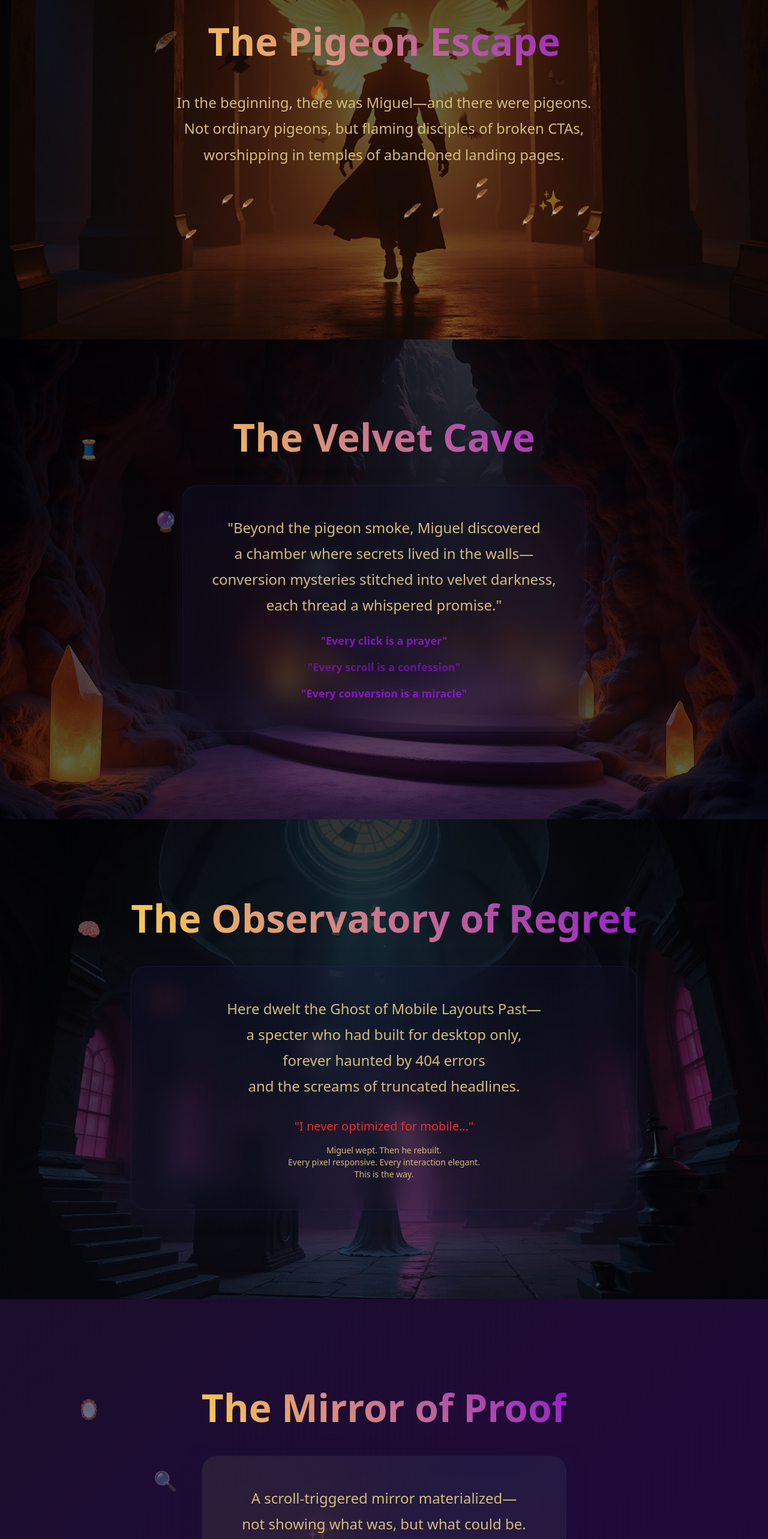
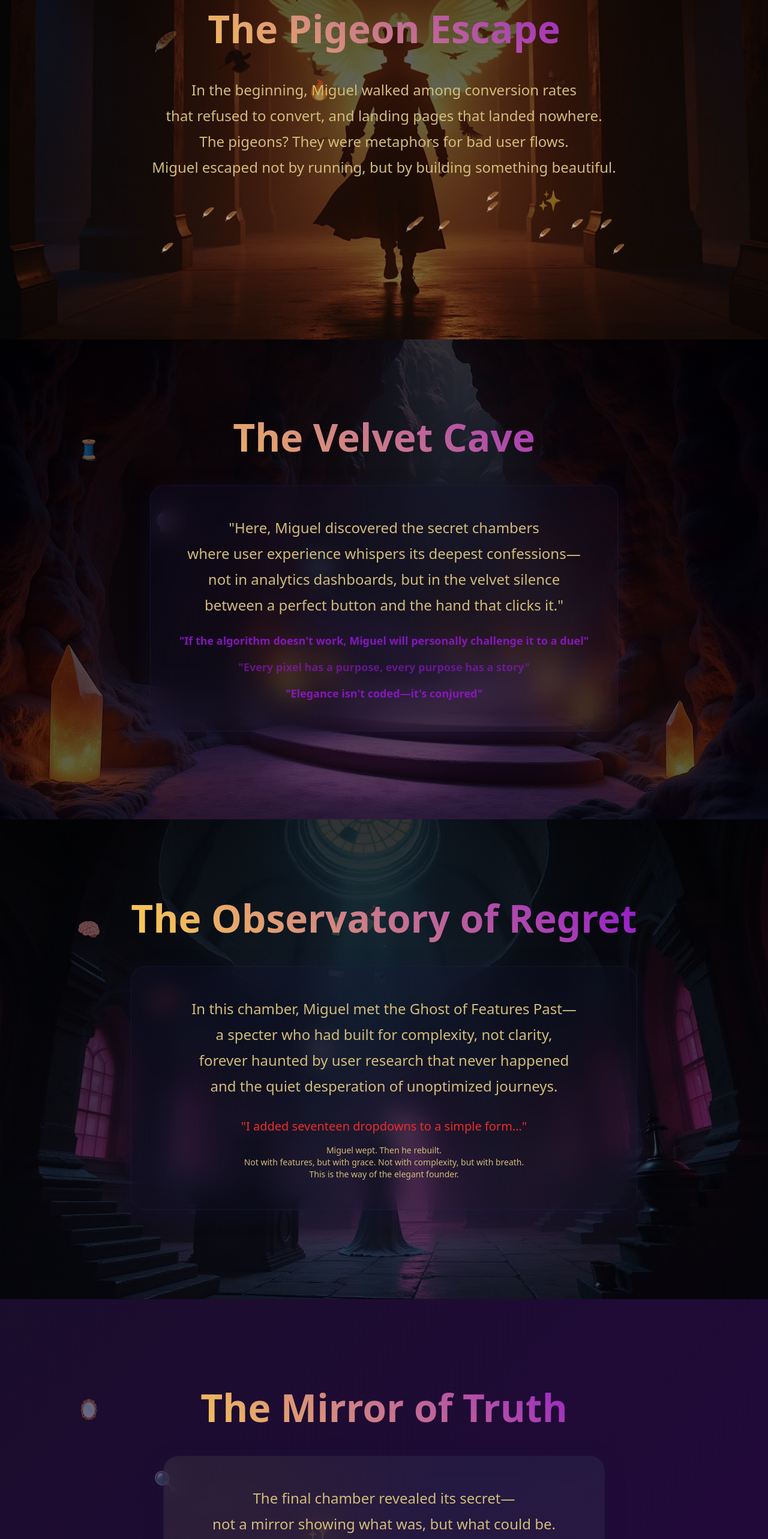
Before and after one commit to pf-cmyk/miguel-s-legendary-funnel, a React (Vite) app: page / in a window 1280 px wide. Shown: the part 234-2800 px from the top of the page at 60% size. Built offline with nearby package versions, Linux system fonts and the light colour scheme; the HTML template or start-up script is replaced by a standard one.

Commit message:
Refine funnel's emotional flow

```diff
--- a/src/components/MiguelStoryFunnel.tsx
+++ b/src/components/MiguelStoryFunnel.tsx
@@ -65,9 +65,10 @@ const MiguelStoryFunnel = () => {
         <div className="text-center z-10 max-w-4xl">
           <h1 className="chapter-title mb-8">The Pigeon Escape</h1>
           <p className="poetic-text mb-8">
-            In the beginning, there was Miguel—and there were pigeons.<br/>
-            Not ordinary pigeons, but flaming disciples of broken CTAs,<br/>
-            worshipping in temples of abandoned landing pages.
+            In the beginning, Miguel walked among conversion rates<br/>
+            that refused to convert, and landing pages that landed nowhere.<br/>
+            The pigeons? They were metaphors for bad user flows.<br/>
+            Miguel escaped not by running, but by building something beautiful.
           </p>
           <div className="relative">
             {[...Array(12)].map((_, i) => (
@@ -104,20 +105,20 @@ const MiguelStoryFunnel = () => {
           <h2 className="chapter-title mb-8">The Velvet Cave</h2>
           <div className="chamber-glass rounded-3xl p-12 mb-8">
             <p className="poetic-text mb-6">
-              "Beyond the pigeon smoke, Miguel discovered<br/>
-              a chamber where secrets lived in the walls—<br/>
-              conversion mysteries stitched into velvet darkness,<br/>
-              each thread a whispered promise."
+              "Here, Miguel discovered the secret chambers<br/>
+              where user experience whispers its deepest confessions—<br/>
+              not in analytics dashboards, but in the velvet silence<br/>
+              between a perfect button and the hand that clicks it."
             </p>
             <div className="text-center space-y-4">
               <div className="text-accent font-semibold text-lg animate-pulse">
-                "Every click is a prayer"
+                "If the algorithm doesn't work, Miguel will personally challenge it to a duel"
               </div>
               <div className="text-accent font-semibold text-lg animate-pulse" style={{ animationDelay: '1s' }}>
-                "Every scroll is a confession"
+                "Every pixel has a purpose, every purpose has a story"
               </div>
               <div className="text-accent font-semibold text-lg animate-pulse" style={{ animationDelay: '2s' }}>
-                "Every conversion is a miracle"
+                "Elegance isn't coded—it's conjured"
               </div>
             </div>
           </div>
@@ -141,19 +142,19 @@ const MiguelStoryFunnel = () => {
           <h2 className="chapter-title mb-8">The Observatory of Regret</h2>
           <div className="chamber-glass rounded-3xl p-12 mb-8">
             <p className="poetic-text mb-8">
-              Here dwelt the Ghost of Mobile Layouts Past—<br/>
-              a specter who had built for desktop only,<br/>
-              forever haunted by 404 errors<br/>
-              and the screams of truncated headlines.
+              In this chamber, Miguel met the Ghost of Features Past—<br/>
+              a specter who had built for complexity, not clarity,<br/>
+              forever haunted by user research that never happened<br/>
+              and the quiet desperation of unoptimized journeys.
             </p>
             <div className="text-center">
               <p className="text-destructive text-xl font-medium mb-4">
-                "I never optimized for mobile..."
+                "I added seventeen dropdowns to a simple form..."
               </p>
               <p className="poetic-text text-sm">
                 Miguel wept. Then he rebuilt.<br/>
-                Every pixel responsive. Every interaction elegant.<br/>
-                This is the way.
+                Not with features, but with grace. Not with complexity, but with breath.<br/>
+                This is the way of the elegant founder.
               </p>
             </div>
           </div>
@@ -168,22 +169,22 @@ const MiguelStoryFunnel = () => {
       >
         <FloatingSymbols symbols={['🪞', '✨', '👁️', '🔍']} />
         <div className="text-center z-10 max-w-4xl">
-          <h2 className="chapter-title mb-8">The Mirror of Proof</h2>
+          <h2 className="chapter-title mb-8">The Mirror of Truth</h2>
           <div className="chamber-glass rounded-3xl p-12 mb-8 relative">
             <div className="mirror-shimmer absolute inset-0 rounded-3xl opacity-20"></div>
             <div className="relative z-10">
               <p className="poetic-text mb-8">
-                A scroll-triggered mirror materialized—<br/>
-                not showing what was, but what could be.<br/>
-                In its surface: your reflection,<br/>
-                ready to deploy the perfect funnel.
+                The final chamber revealed its secret—<br/>
+                not a mirror showing what was, but what could be.<br/>
+                In its surface: your reflection as the founder<br/>
+                who builds with Miguel's rhythm, not the market's noise.
               </p>
               <div className="text-center">
                 <p className="text-primary text-2xl font-bold mb-4">
-                  "You are the artifact."
+                  "You are the algorithm."
                 </p>
                 <p className="text-accent italic">
-                  — Miguel, whispering through dimensions
+                  — Miguel, from the chamber of infinite scroll
                 </p>
               </div>
             </div>
@@ -199,29 +200,29 @@ const MiguelStoryFunnel = () => {
       >
         <FloatingSymbols symbols={['🛒', '👑', '⚡', '💫']} />
         <div className="text-center z-10 max-w-4xl">
-          <h2 className="chapter-title mb-8">Claim the Final Relic</h2>
+          <h2 className="chapter-title mb-8">Take What Miguel Left Behind</h2>
           <div className="chamber-glass rounded-3xl p-12 mb-12">
             <p className="poetic-text mb-8">
-              The chamber's final test awaits.<br/>
+              The chamber's final choice awaits.<br/>
               Two paths diverge in this velvet wood—<br/>
-              one leads to preview, one to possession.<br/>
-              Choose wisely, traveler of conversions.
+              one to learn Miguel's methods, one to inherit his magic.<br/>
+              Choose not with urgency, but with the quiet certainty of knowing.
             </p>
             <div className="flex flex-col sm:flex-row gap-6 justify-center items-center">
               <Button variant="secondary" size="lg" className="text-lg px-8 py-4">
-                Follow the Footsteps
+                Trace Miguel's Journey Through the Scrolls
               </Button>
               <Button variant="default" size="lg" className="relic-glow text-lg px-8 py-4 hover:scale-105 transition-all duration-300">
-                Claim the Final Relic
+                Take What Miguel Left Behind—If You're Ready
               </Button>
             </div>
           </div>
           <div className="mt-12">
             <p className="text-accent text-xl italic opacity-80 animate-pulse">
-              "Every chamber is a confession."
+              "Clarity isn't coded—it's conjured. And Miguel conjures with velvet, not spreadsheets."
             </p>
             <p className="text-muted-foreground text-sm mt-2">
-              — Miguel's final words, echoing through eternity
+              — Miguel's final transmission, encoded in the chamber walls
             </p>
           </div>
         </div>
```
